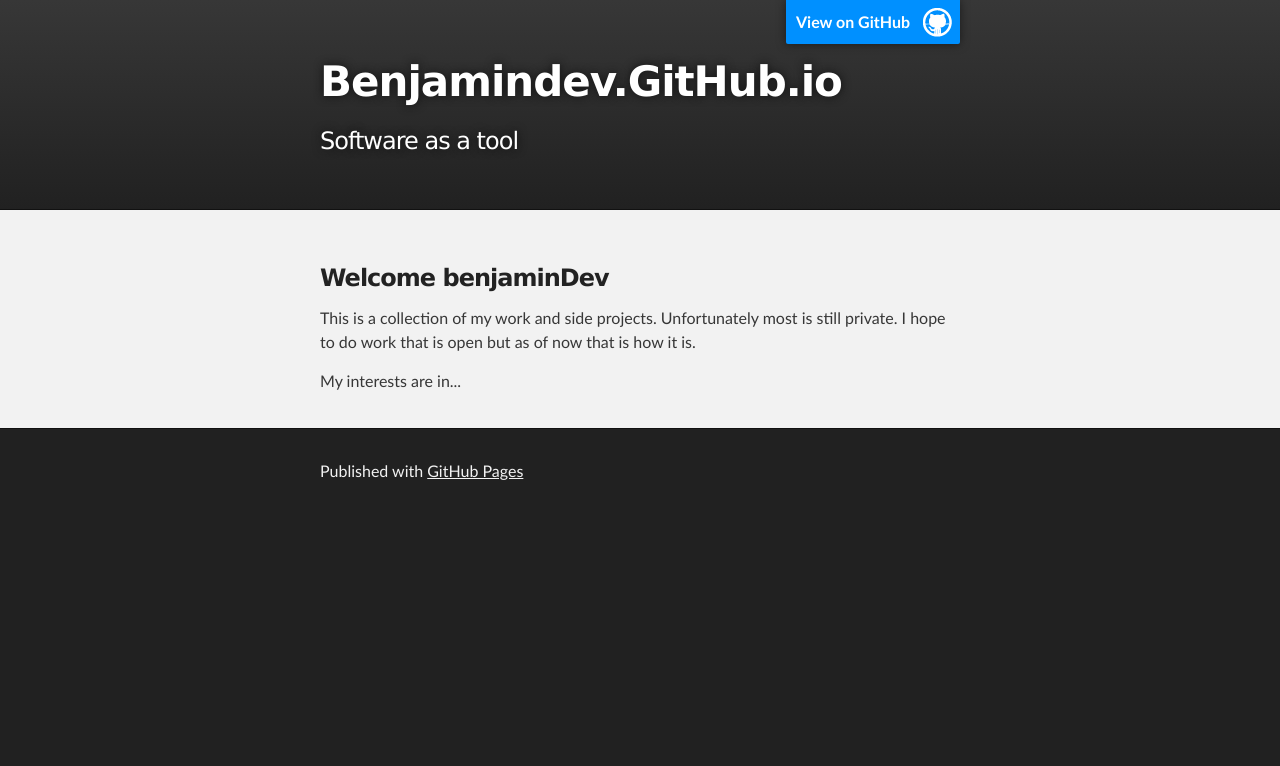
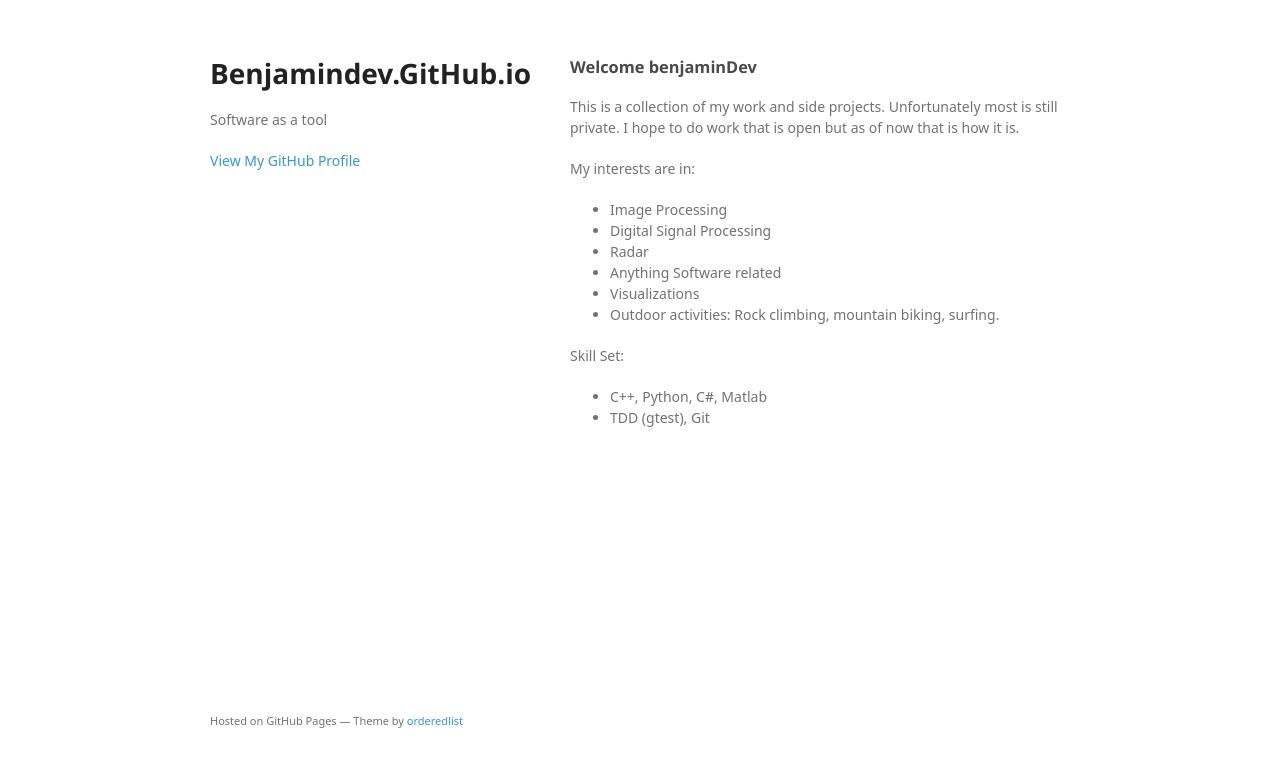
Before and after one commit to BenjaminDev/benjaminDev.github.io, a plain HTML site: page index.html in a window 1280 px wide. Drawn offline with Linux system fonts and the light colour scheme; a web font is replaced by a local one.

Commit message:
Replace master branch with page content via GitHub

```diff
--- a/index.html
+++ b/index.html
@@ -1,49 +1,56 @@
-<!DOCTYPE html>
+<!doctype html>
 <html>
+  <head>
+    <meta charset="utf-8">
+    <meta http-equiv="X-UA-Compatible" content="chrome=1">
+    <title>Benjamindev.GitHub.io by BenjaminDev</title>
 
-  <head>
-    <meta charset='utf-8'>
-    <meta http-equiv="X-UA-Compatible" content="chrome=1">
-    <meta name="description" content="Benjamindev.GitHub.io : Software as a tool  ">
+    <link rel="stylesheet" href="stylesheets/styles.css">
+    <link rel="stylesheet" href="stylesheets/github-light.css">
+    <meta name="viewport" content="width=device-width">
+    <!--[if lt IE 9]>
+    <script src="//html5shiv.googlecode.com/svn/trunk/html5.js"></script>
+    <![endif]-->
+  </head>
+  <body>
+    <div class="wrapper">
+      <header>
+        <h1>Benjamindev.GitHub.io</h1>
+        <p>Software as a tool  </p>
 
-    <link rel="stylesheet" type="text/css" media="screen" href="stylesheets/stylesheet.css">
 
-    <title>Benjamindev.GitHub.io</title>
-  </head>
+        <p class="view"><a href="https://github.com/BenjaminDev">View My GitHub Profile</a></p>
 
-  <body>
-
-    <!-- HEADER -->
-    <div id="header_wrap" class="outer">
-        <header class="inner">
-          <a id="forkme_banner" href="https://github.com/BenjaminDev">View on GitHub</a>
-
-          <h1 id="project_title">Benjamindev.GitHub.io</h1>
-          <h2 id="project_tagline">Software as a tool  </h2>
-
-        </header>
-    </div>
-
-    <!-- MAIN CONTENT -->
-    <div id="main_content_wrap" class="outer">
-      <section id="main_content" class="inner">
+      </header>
+      <section>
         <h3>
 <a id="welcome-benjamindev" class="anchor" href="#welcome-benjamindev" aria-hidden="true"><span aria-hidden="true" class="octicon octicon-link"></span></a>Welcome benjaminDev</h3>
 
 <p>This is a collection of my work and side projects. Unfortunately most is still private. I hope to do work that is open but as of now that is how it is.</p>
 
-<p>My interests are in... </p>
+<p>My interests are in:</p>
+
+<ul>
+<li>Image Processing</li>
+<li>Digital Signal Processing</li>
+<li>Radar</li>
+<li>Anything Software related</li>
+<li>Visualizations</li>
+<li>Outdoor activities: Rock climbing, mountain biking, surfing.</li>
+</ul>
+
+<p>Skill Set:</p>
+
+<ul>
+<li>C++, Python, C#, Matlab</li>
+<li>TDD (gtest), Git</li>
+</ul>
       </section>
-    </div>
-
-    <!-- FOOTER  -->
-    <div id="footer_wrap" class="outer">
-      <footer class="inner">
-        <p>Published with <a href="https://pages.github.com">GitHub Pages</a></p>
+      <footer>
+        <p><small>Hosted on GitHub Pages &mdash; Theme by <a href="https://github.com/orderedlist">orderedlist</a></small></p>
       </footer>
     </div>
-
-
+    <script src="javascripts/scale.fix.js"></script>
 
   </body>
 </html>
--- a/params.json
+++ b/params.json
@@ -1,6 +1,6 @@
 {
   "name": "Benjamindev.GitHub.io",
   "tagline": "Software as a tool  ",
-  "body": "### Welcome benjaminDev\r\n\r\nThis is a collection of my work and side projects. Unfortunately most is still private. I hope to do work that is open but as of now that is how it is.\r\n\r\nMy interests are in... \r\n",
+  "body": "### Welcome benjaminDev\r\n\r\nThis is a collection of my work and side projects. Unfortunately most is still private. I hope to do work that is open but as of now that is how it is.\r\n\r\nMy interests are in:\r\n* Image Processing\r\n* Digital Signal Processing\r\n* Radar\r\n* Anything Software related\r\n* Visualizations\r\n* Outdoor activities: Rock climbing, mountain biking, surfing.\r\n\r\n\r\nSkill Set:\r\n* C++, Python, C#, Matlab\r\n* TDD (gtest), Git\r\n\r\n\r\n  \r\n",
   "note": "Don't delete this file! It's used internally to help with page regeneration."
 }
```
